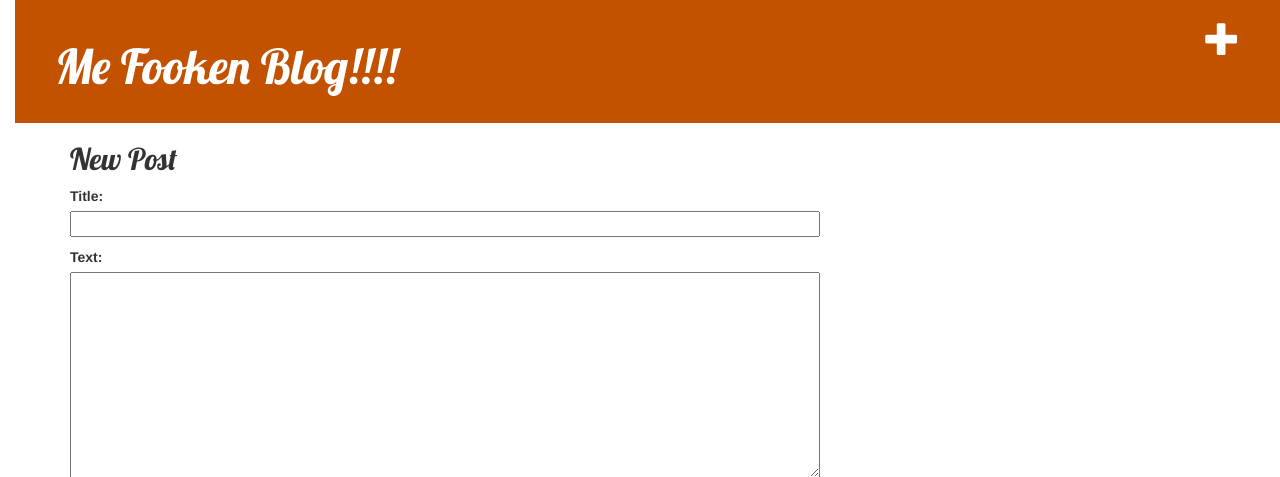
After one commit to GuardianTron/my-first-blog, a Django app: page /post/new/ in a window 1280 px wide. The commit adds this page. Shown: the top 477 px of the page. Run offline with Django 3.2, Linux system fonts and the light colour scheme; some libraries are stand-ins or nearby versions.

Commit message:
Added ability to submit new blog posts.

```diff
--- /dev/null
+++ b/blog/forms.py
@@ -0,0 +1,8 @@
+from django import forms
+from .models import Post
+
+class PostForm(forms.ModelForm):
+
+    class Meta:
+        model = Post
+        fields = ('title','text')
--- a/blog/templates/blog/base.html
+++ b/blog/templates/blog/base.html
@@ -10,6 +10,7 @@
 
   <body>
     <header>
+      <a href="{% url 'post_new' %}" class="top-menu"><span class="glyphicon glyphicon-plus"></span></a>
       <h1><a href="/">Me Fooken Blog!!!!</a></h1>
     </header>
     <div class="content container">
--- /dev/null
+++ b/blog/templates/blog/post_edit.html
@@ -0,0 +1,12 @@
+{% extends 'blog/base.html' %}
+{% block content %}
+
+<h2>New Post</h2>
+<form method="post" class ="post-form">{% csrf_token %}
+  {{ form.as_p }}
+
+  <button type="submit" class="save btn btn-default">Save</button>
+
+
+  </form>
+{% endblock %}
--- a/blog/urls.py
+++ b/blog/urls.py
@@ -4,4 +4,5 @@ from . import views
 urlpatterns = [
     path('',views.post_list, name="post_list"),
     path('post/<int:pk>/', views.post_detail, name="post_detail"),
+    path('post/new/', views.post_new, name='post_new'),
 ]
--- a/blog/views.py
+++ b/blog/views.py
@@ -1,6 +1,7 @@
-from django.shortcuts import render, get_object_or_404
+from django.shortcuts import render, get_object_or_404, redirect
 from django.utils import timezone
 from .models import Post
+from .forms import PostForm
 
 # Create your views here.
 
@@ -11,3 +12,17 @@ def post_list(request):
 def post_detail(request, pk):
     post = get_object_or_404(Post,pk=pk)
     return render(request, 'blog/post_detail.html', {'post':post})
+
+def post_new(request):
+    if request.method == 'POST':
+        form = PostForm(request.POST)
+        if form.is_valid():
+            post = form.save(commit=False)
+            post.author = request.user
+            post.published_date = timezone.now()
+            post.save()
+            return redirect('post_detail',pk=post.pk)
+
+    else:
+        form = PostForm()
+        return render(request, 'blog/post_edit.html',{'form':form})
```
